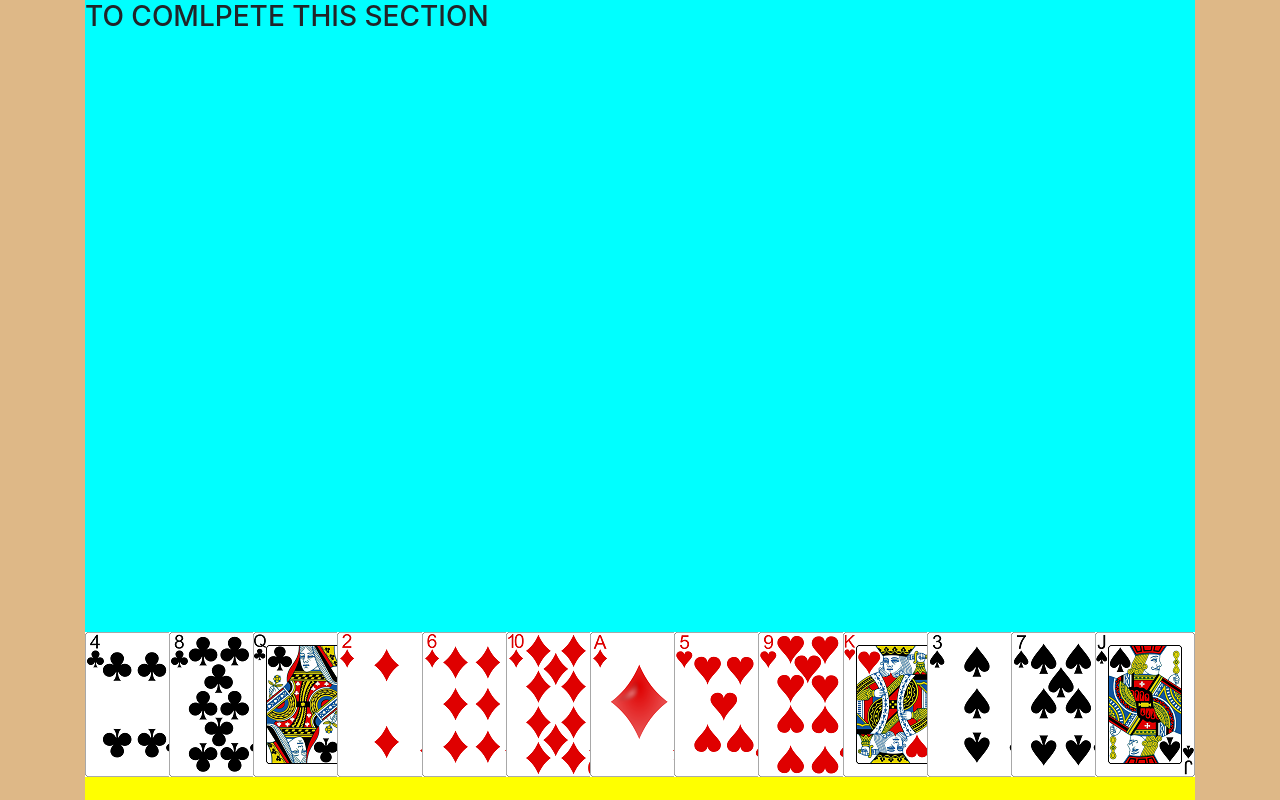
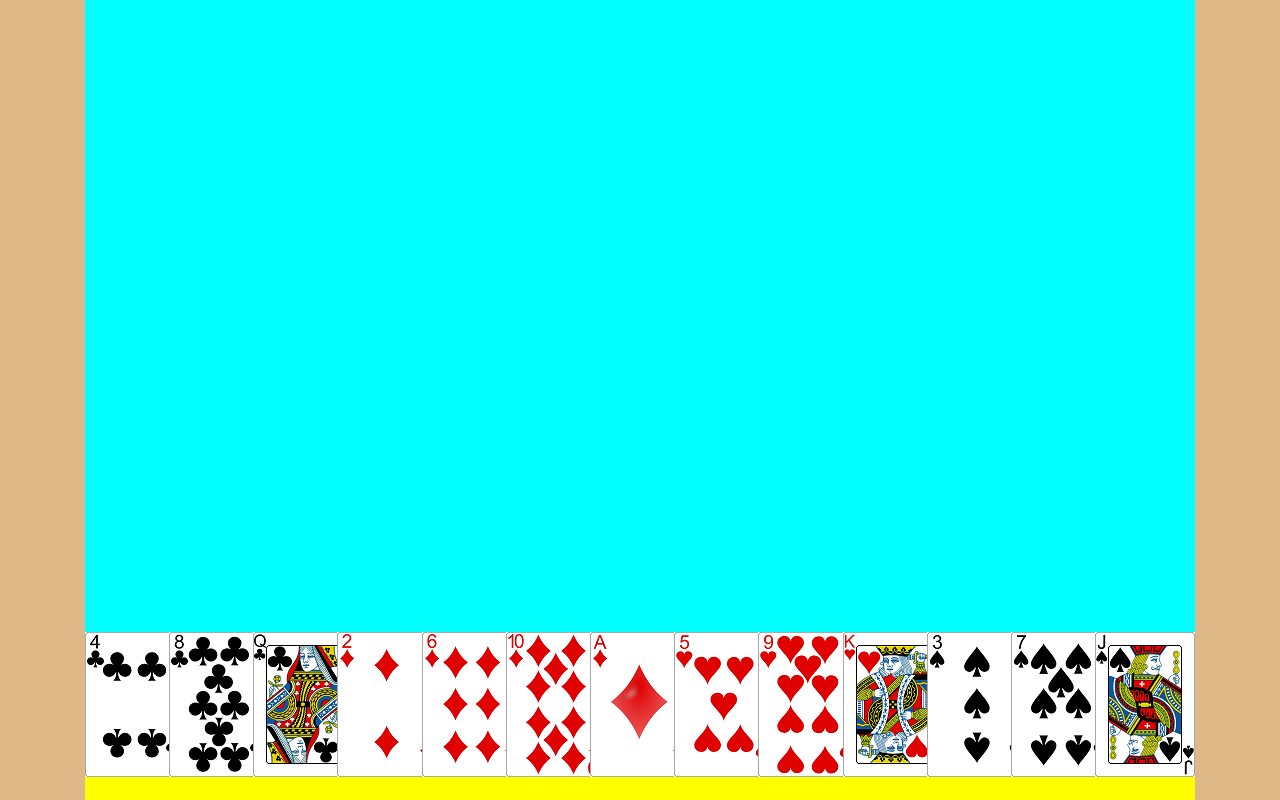
Before and after one commit to aaronfdes/angular-card-game, an Angular app: page / in a window 1280 px wide. Built offline with nearby package versions, Linux system fonts and the light colour scheme.

Commit message:
code clean up

```diff
--- a/src/app/game-room/game-room.component.html
+++ b/src/app/game-room/game-room.component.html
@@ -1,16 +1,9 @@
 <div class="gameroom">
 
-  <div class="row">
-    <div class="col">
+  <div class="playing-area">
 
-      <div class="playing-area">
+  </div>
 
-        <h3>TO COMLPETE THIS SECTION</h3>
-
-      </div>
-
-    </div>
-  </div>
   <div class="card-list">
     <div class="card-list-container">
       <div class="card-container" *ngFor="let card of listPlayerCards" (click)="clickedCard(card);">
@@ -18,4 +11,5 @@
       </div>
     </div>
   </div>
+
 </div>
```
